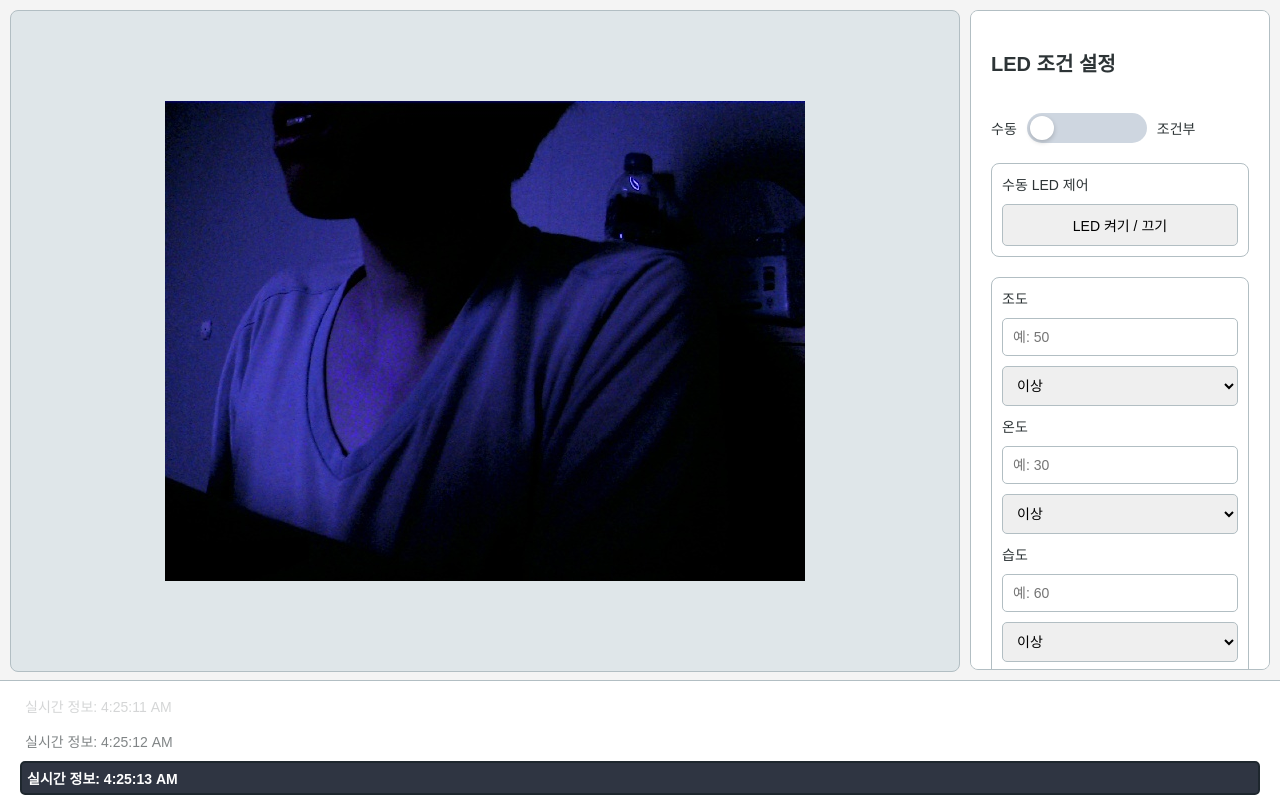
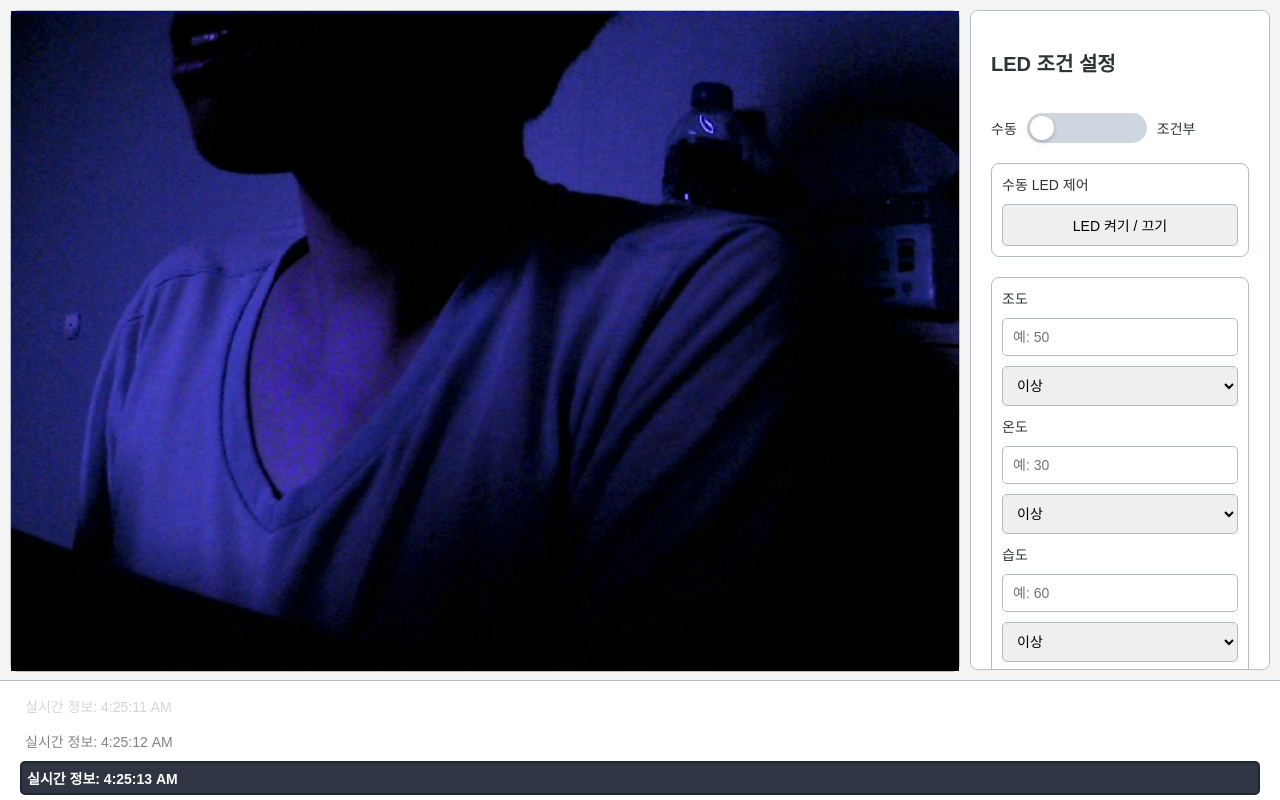
Before and after one commit to hynrusang/raspi, a Flask app: page / in a window 1280 px wide. Run offline with Flask 3, Linux system fonts and the light colour scheme; parts of the project's set-up code (start-up, migrations or seed data) failed here and were passed over.

Commit message:
Update style.css

```diff
--- a/static/css/style.css
+++ b/static/css/style.css
@@ -24,9 +24,9 @@ body {
     border-radius: 8px;
     height: 100%; /* 부모 높이에 맞게 설정 */
 }
-.camera-section p {
-    font-size: 18px;
-    color: #636e72;
+.camera-section img {
+    width: 100%;
+    height: 100%;
 }
 .settings-section {
     width: 300px;
```
